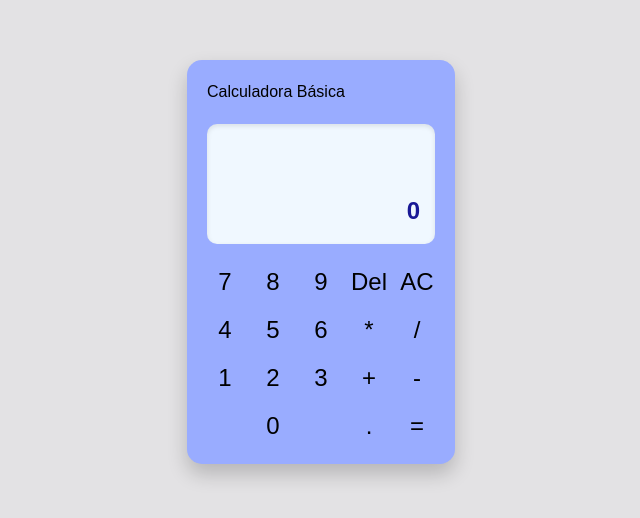
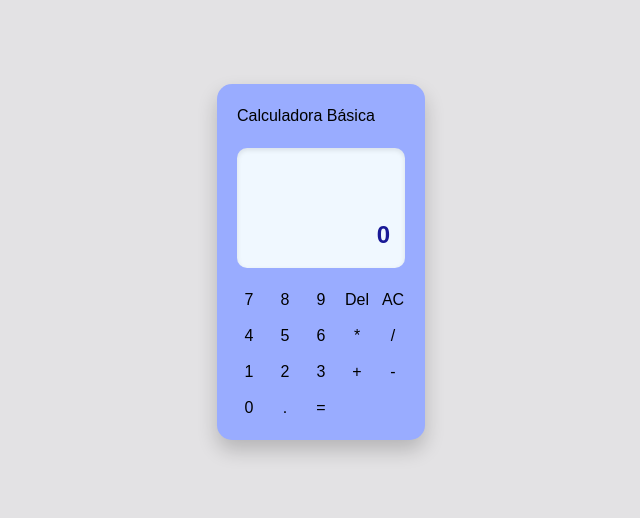
Before and after one commit to Taki3995/Calculadora, a React (Vite) app in the folder calculadora-basica-react/: page / in a window 1280 px wide. Shown: the part 138-656 px from the top of the page, without its empty margins (319-959 px from the left). Built offline with nearby package versions, Linux system fonts and the light colour scheme.

Commit message:
botones ahora funcionan con tailwind, no dependen de otro archivo css

```diff
--- a/calculadora-basica-react/src/App.tsx
+++ b/calculadora-basica-react/src/App.tsx
@@ -72,7 +72,7 @@ function App() {
             <Boton texto="3" manejarClic={agregarInput} />
             <Boton texto="+" manejarClic={agregarInput} />
             <Boton texto="-" manejarClic={agregarInput} />
-            <Boton texto="0" clase="zero" manejarClic={agregarInput} /> {/*Dar al cero una clase unica para poder cambiar su ancho */}
+            <Boton texto="0" clase="col-span-3" manejarClic={agregarInput} /> {/* ya no es clase zero, se llama a la o las clases de tailwind que son especificas para este boton*/}
             <Boton texto="." manejarClic={agregarInput} />
             <Boton texto="=" manejarClic={() => calcularResultado()} />
         </div>
--- a/calculadora-basica-react/src/components/Boton.css
+++ /dev/null
@@ -1,11 +0,0 @@
-button { /* Estilo para los botones (Así son mas cuadrados y grandes) */
-    width: 100%;
-    aspect-ratio: 1;
-    cursor: pointer; /* Cambia el cursor al pasar sobre el botón */
-    font-size: 1.5rem; /* Tamaño de fuente */
-}
-
-.zero {
-    grid-column: span 3; /* Ocupa 3 columnas */
-    aspect-ratio: auto; /* Ajusta la altura automáticamente, si no quedan algunos botones muy grandes */
-}
--- a/calculadora-basica-react/src/components/Boton.tsx
+++ b/calculadora-basica-react/src/components/Boton.tsx
@@ -1,5 +1,3 @@
-import './Boton.css'
-
 interface BotonProps {
     texto: string;
     clase?: string; // ? indica que es opcional
@@ -9,7 +7,7 @@ interface BotonProps {
 function Boton({ texto, clase, manejarClic }: BotonProps) {
     return (
         <button
-            className={clase} // Si le mando clase la usa, si no queda vacío
+            className={`size-14 w-full aspect-square bg-indigo-200 text-2xl rounded-xl shadow hover:bg-indigo-400 ${clase}`}
             onClick={() => manejarClic(texto)}>
             {texto}
         </button>
```
